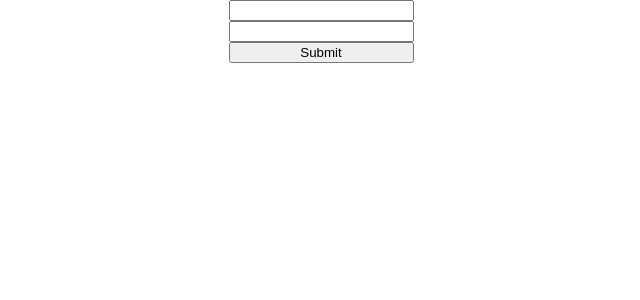
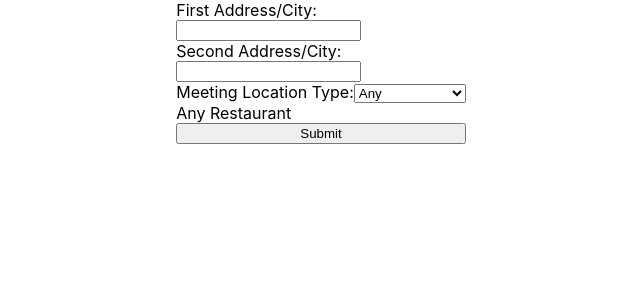
Before and after one commit to shaundai/meet-in-middle, a React (Create React App) app: page / in a window 1280 px wide. Shown: the top 300 px of the page, without its empty margins (319-959 px from the left). Built offline with nearby package versions, Linux system fonts and the light colour scheme.

Commit message:
add category dropdown

```diff
--- a/src/App.js
+++ b/src/App.js
@@ -2,15 +2,35 @@ import React, { useState } from 'react';
 import styled from 'styled-components'
 
 const App = () => {
-  const [startAndEnd, setStartAndEnd] = useState({start: '', end: ''})
+  const [startAndEnd, setStartAndEnd] = useState({start: '', end: '', locationType: 'All'})
 
   return (
     <AppContainer>
 
       <FormContainer>
+        <label>
+          First Address/City:
         <InputBox type="text" value={startAndEnd.start} onChange={e => {setStartAndEnd({...startAndEnd, start: e.target.value})}}></InputBox>
+        </label>
+        <label>
+          Second Address/City:
         <InputBox type="text" value={startAndEnd.end} onChange={e => {setStartAndEnd({...startAndEnd, end: e.target.value})}}></InputBox>
-        <InputBox type="submit" value="Submit" />
+        </label>
+        <label>
+          Meeting Location Type:
+          <select value={startAndEnd.locationType} onChange={e => {setStartAndEnd({...startAndEnd, locationType: e.target.value})}}>
+            <option value="All">Any</option>
+            <option value="food">Restaurant/Bar</option>
+            <option value="active">Things to Do</option>
+            <option value="shopping">Shopping</option>
+          </select>
+        </label>
+
+        Any
+        Restaurant
+        <SubmitButton type="submit" value="Submit" />
+
+
       </FormContainer>
     </AppContainer>
   );
@@ -32,3 +52,6 @@ margin: 0 auto;
 const InputBox = styled.input`
 display: flex;
 `
+const SubmitButton = styled.input`
+display: flex;
+`
```
